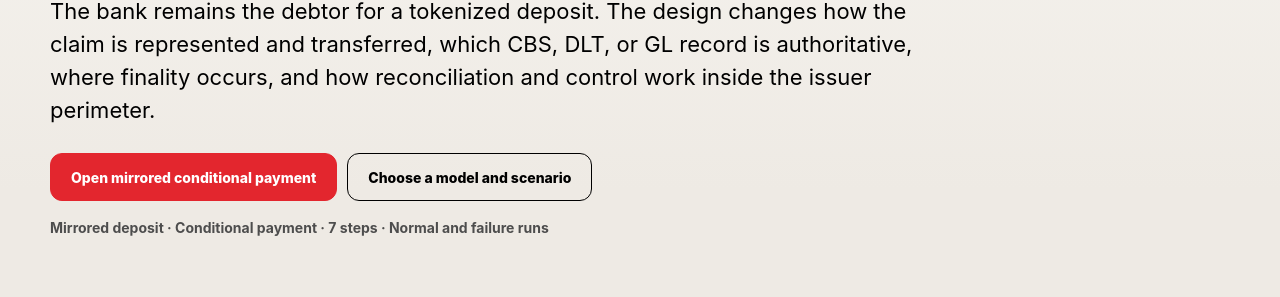
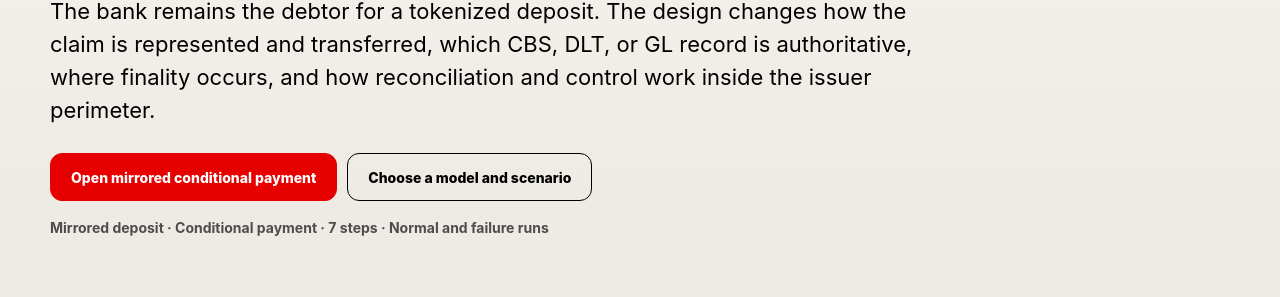
Before and after one commit to nutemmax/swiss-tokenized-deposits, a plain HTML site: page demo/index.html in a window 1280 px wide. Shown: the part 354-651 px from the top of the page. Drawn offline with Linux system fonts and the light colour scheme.

Commit message:
Use requested red accent

```diff
--- a/demo/index.html
+++ b/demo/index.html
@@ -12,8 +12,8 @@
       --paper-deep: #dedbd6;
       --card: #fff;
       --line: #bcbcbc;
-      --red: #e3262e;
-      --red-dark: #e3262e;
+      --red: #E60000;
+      --red-dark: #E60000;
       --red-soft: #ededed;
       --green: #000;
       --green-soft: #ededed;
```
